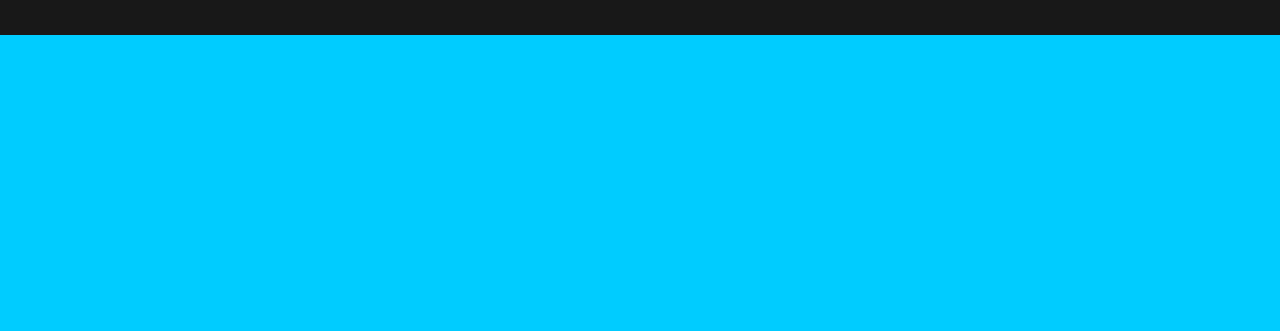
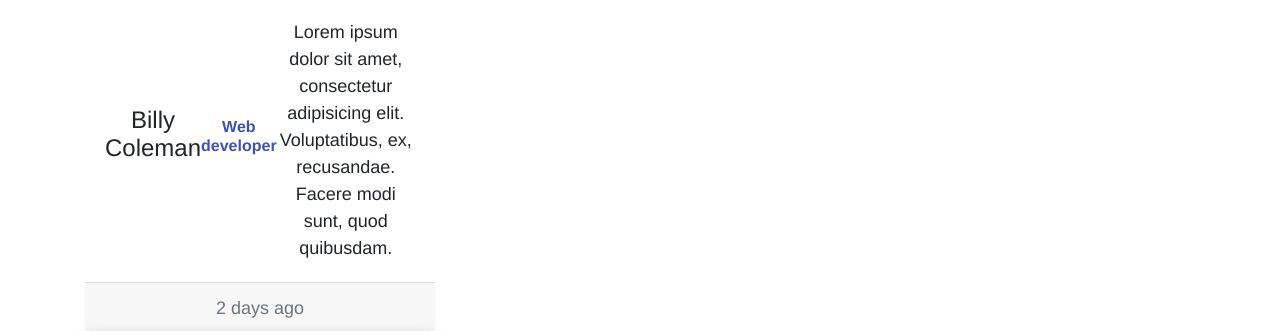
Before and after one commit to huynguyen321/project-web-programming, a PHP site: page / in a window 1280 px wide. Shown: the part 905-1236 px from the top of the page. Before the commit the page ends 940 px from the top, so only its background shows below. Run offline with PHP 8.4, Linux system fonts and the light colour scheme; some libraries are stand-ins or nearby versions.

Commit message:
create showcase

```diff
--- a/includes/content.inc.php
+++ b/includes/content.inc.php
@@ -1,20 +1,84 @@
 <div class="container">
     <!--Section: Block Content-->
     <section>
+        <div class="row">
+
+            <div class="card card-product col-2 p-2" style="width:auto; margin: 0 15px">
+                <div class="card-img-top view zoom overlay rounded z-depth-2">
+                    <img class="img-fluid w-100" src="https://mdbootstrap.com/img/Photos/Horizontal/E-commerce/Vertical/15a.jpg" alt="Sample">
+                    <a href="#!">
+                        <div class="mask waves-effect waves-light">
+                            <img class="img-fluid w-100" src="https://mdbootstrap.com/img/Photos/Horizontal/E-commerce/Vertical/15.jpg">
+                            <div class="mask rgba-black-slight waves-effect waves-light"></div>
+                        </div>
+                    </a>
+                </div>
+                <img class="card-img-top p-2" src="assets/img/product/iphone-12-pro-max-xanh-duong-new-600x600-600x600.jpg" alt="image-product" width="180px" height="180px">
+                <div class="card-body">
+                    <div class="card-title text-center">
+                        Iphone
+                    </div>
+                    <b class="card-text" style="color: red;">100.100.000₫</b>
+                    <div>
+                        <?php
+                        // $vote = '';
+                        // if ($v1['vote'] == 1 || $v1['vote'] == 2|| $v1['vote'] == 3|| $v1['vote'] == 4 || $v1['vote'] == 5){
+                        //     for ($i = 0; $i < $v1['vote']; $i++) {
+                        //         $vote = $vote . '<i class="fa fa-star fa-fw star-vote" aria-hidden="true"></i>';
+                        //    }
+                        // } else {
+                        //             for ($i = 0; $i < ($v1['vote'] - 0.5); $i++) {
+                        //                 $vote = $vote . '<i class="fa fa-star fa-fw star-vote" aria-hidden="true"></i>';
+                        //             };
+                        //             $vote = $vote . '<i class="fa fa-star-half fa-fw star-vote" aria-hidden="true"></i>';
+                        //         };
+                        //         echo $vote;
+                        ?>
+                    </div>
+                    <button class="float-right btn-add">+</button>
+                </div>
+            </div>
+        </div>
         <!-- Grid row -->
         <div class="row">
 
             <!-- Grid column -->
+
             <div class="col-md-4 mb-4">
+
+
+                    <!-- Card image -->
+                    <div class="view view-cascade overlay">
+                        <img class="card-img-top" src="https://mdbootstrap.com/img/Photos/Others/men.jpg" alt="Card image cap">
+                        <a>
+                            <div class="mask rgba-white-slight"></div>
+                        </a>
+                    </div>
+                    <!-- Card content -->
+                    <div class="card-body card-body-cascade text-center">
+
+                        <!-- Title -->
+                        <h4 class="card-title"><strong>Billy Coleman</strong></h4>
+                        <!-- Subtitle -->
+                        <h6 class="font-weight-bold indigo-text py-2">Web developer</h6>
+                        <!-- Text -->
+                        <p class="card-text">Lorem ipsum dolor sit amet, consectetur adipisicing elit. Voluptatibus,
+                            ex,
+                            recusandae.
+                            Facere modi sunt, quod quibusdam.
+                        </p>
+                    </div>
+                    <!-- Card footer -->
+                    <div class="card-footer text-muted text-center">
+                        2 days ago
+                    </div>
+
                     <!-- Card -->
-
                     <div class="view zoom overlay z-depth-2 rounded">
-                    <img class="img-fluid w-100"
-                        src="https://mdbootstrap.com/img/Photos/Horizontal/E-commerce/Vertical/12.jpg" alt="Sample">
+                        <img class="img-fluid w-100" src="https://mdbootstrap.com/img/Photos/Horizontal/E-commerce/Vertical/12.jpg" alt="Sample">
                         <a href="#!">
                             <div class="mask">
-                            <img class="img-fluid w-100"
-                                src="https://mdbootstrap.com/img/Photos/Horizontal/E-commerce/Vertical/12.jpg">
+                                <img class="img-fluid w-100" src="https://mdbootstrap.com/img/Photos/Horizontal/E-commerce/Vertical/12.jpg">
                                 <div class="mask rgba-black-slight"></div>
                             </div>
                         </a>
@@ -35,10 +99,8 @@
                         </p>
                         <hr>
                         <h6 class="mb-3">12.99 $</h6>
-                    <button type="button" class="btn btn-primary btn-sm mr-1 mb-2"><i
-                            class="fas fa-shopping-cart pr-2"></i>Add to cart</button>
-                    <button type="button" class="btn btn-light btn-sm mr-1 mb-2"><i
-                            class="fas fa-info-circle pr-2"></i>Details</button>
+                        <button type="button" class="btn btn-primary btn-sm mr-1 mb-2"><i class="fas fa-shopping-cart pr-2"></i>Add to cart</button>
+                        <button type="button" class="btn btn-light btn-sm mr-1 mb-2"><i class="fas fa-info-circle pr-2"></i>Details</button>
                     </div>
 
                 </div>
@@ -46,17 +108,7 @@
                 <!-- Grid column -->
                 <div class="col-md-4 mb-4">
                     <!-- Card -->
-                <div class="view zoom overlay rounded z-depth-2">
-                    <img class="img-fluid w-100"
-                        src="https://mdbootstrap.com/img/Photos/Horizontal/E-commerce/Vertical/15a.jpg" alt="Sample">
-                    <a href="#!">
-                        <div class="mask waves-effect waves-light">
-                            <img class="img-fluid w-100"
-                                src="https://mdbootstrap.com/img/Photos/Horizontal/E-commerce/Vertical/15.jpg">
-                            <div class="mask rgba-black-slight waves-effect waves-light"></div>
-                        </div>
-                    </a>
-                </div>
+
 
                     <div class="text-center pt-4">
 
--- a/includes/header.inc.php
+++ b/includes/header.inc.php
@@ -15,16 +15,15 @@
     <script src="https://stackpath.bootstrapcdn.com/bootstrap/4.3.1/js/bootstrap.min.js" integrity="sha384-JjSmVgyd0p3pXB1rRibZUAYoIIy6OrQ6VrjIEaFf/nJGzIxFDsf4x0xIM+B07jRM" crossorigin="anonymous">
     </script>
     <link rel="stylesheet" href="https://stackpath.bootstrapcdn.com/bootstrap/4.3.1/css/bootstrap.min.css" integrity="sha384-ggOyR0iXCbMQv3Xipma34MD+dH/1fQ784/j6cY/iJTQUOhcWr7x9JvoRxT2MZw1T" crossorigin="anonymous">
+    <!--font awesome -->
     <link rel="stylesheet" href="https://use.fontawesome.com/releases/v5.1.1/css/all.css" integrity="sha384-O8whS3fhG2OnA5Kas0Y9l3cfpmYjapjI0E4theH4iuMD+pLhbf6JI0jIMfYcK3yZ" crossorigin="anonymous">
     <script defer src="https://use.fontawesome.com/releases/v5.1.1/js/all.js" integrity="sha384-BtvRZcyfv4r0x/phJt9Y9HhnN5ur1Z+kZbKVgzVBAlQZX4jvAuImlIz+bG7TS00a" crossorigin="anonymous">
     </script>
     <script src="https://ajax.googleapis.com/ajax/libs/jquery/3.5.1/jquery.min.js"></script>
     <meta http-equiv="x-ua-compatible" content="ie=edge" />
-    <!-- MDB icon -->
-    <link rel="icon" href="img/mdb-favicon.ico" type="image/x-icon" />
     <!-- Google Fonts Roboto -->
     <link rel="stylesheet" href="https://fonts.googleapis.com/css2?family=Roboto:wght@300;400;500;700&display=swap" />
-    <!-- MDB -->
+    <!-- MDB5 -->
     <link rel="stylesheet" href="assets/mdb5/css/mdb.min.css" />
     <link rel="stylesheet" href="assets/mdb5/css/bootstrap.min.css" />
     <link rel="stylesheet" href="assets/mdb5/css/mdb-pro.min.css" />
@@ -45,7 +44,7 @@
         </ul>
         <!-- Navbar -->
         <nav class="navbar navbar-expand-md navbar-light scrolling-navbar navbar-transparent">
-            <a class="navbar-brand text-center" href="../index.php">
+            <a class="navbar-brand text-center" href="../index.php" style="font-weight: bold; font-size: 20px;color: #fff1a1">
                 Trang chủ
             </a>
             <form action="" method="post" class="searchBox navbar-brand">
@@ -62,7 +61,6 @@
 
             <!-- Links -->
             <div class="collapse navbar-collapse" id="reponsiveMenu">
-
 
                 <!-- Right -->
                 <ul class="navbar-nav ml-auto">
@@ -108,8 +106,8 @@
                         </a>
                     </li>
                     <li class="nav-item pl-2 mb-2 mb-md-0">
-                        <button type="button" class="btn btn-outline-secondary btn-md btn-rounded btn-navbar waves-effect waves-light" style="font-size: 15px; font-weight: bold; padding: 5px 15px;">
-                            ĐĂNG NHẬP</button>
+                        <a href="#!" type="button" class="nav-link btn btn-outline-secondary btn-rounded btn-navbar waves-effect waves-light">
+                            ĐĂNG NHẬP</a>
                     </li>
                 </ul>
             </div>
```
Also changed, not shown: assets/css/style.css (+0 -97 lines), 1 other file. Lines whose indentation alone changed are shown as unchanged.
